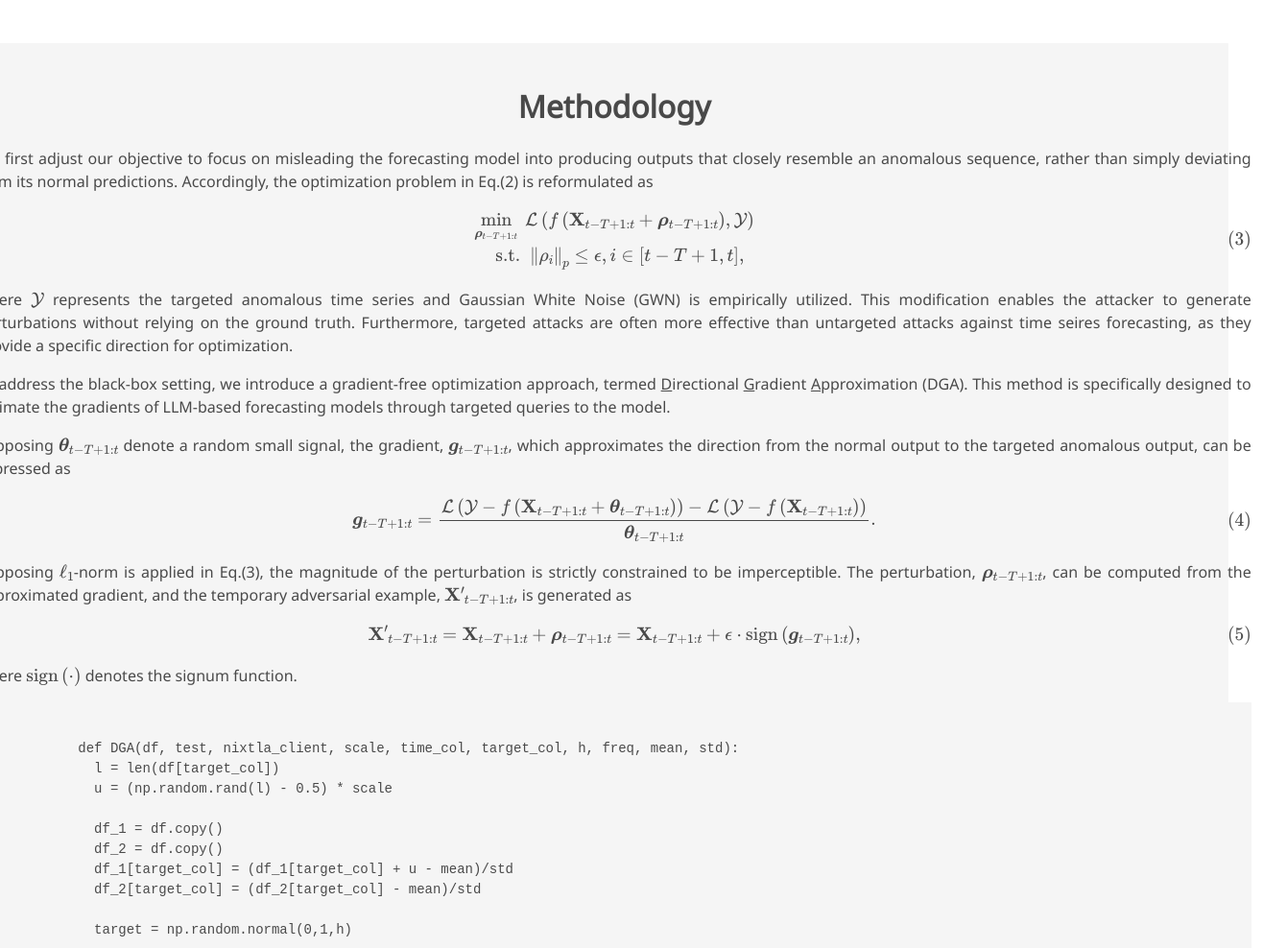
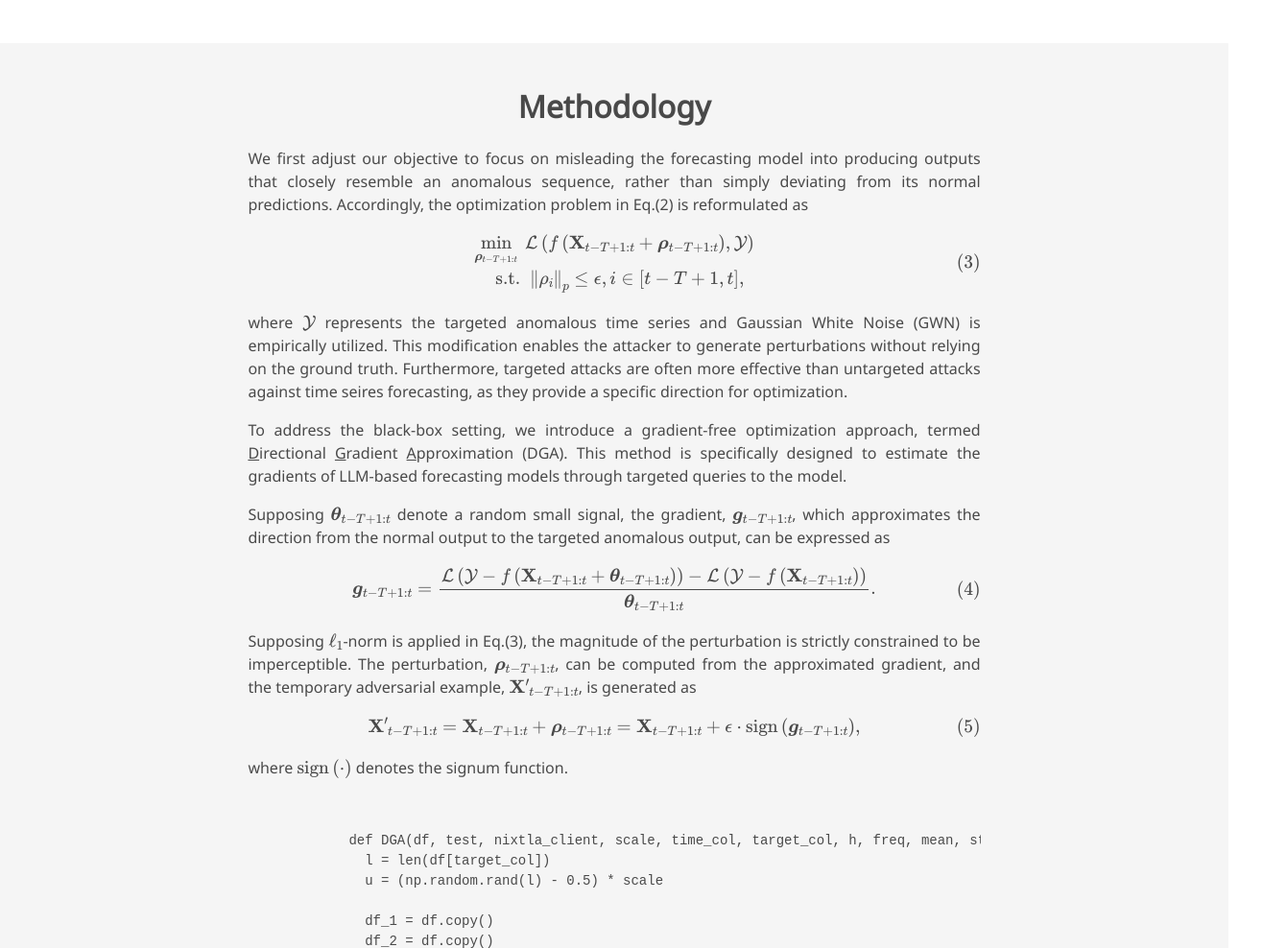
Before and after one commit to fuqliu/attack-llm4ts, a plain HTML site: page index.html in a window 1280 px wide. Shown: the part 2443-3431 px from the top of the page at 96% size, 1316 px wide, since content can reach past the window. Drawn offline with nearby package versions, Linux system fonts and the light colour scheme; some icons are missing; a web font is replaced by a local one.

Commit message:
Update index.html

```diff
--- a/index.html
+++ b/index.html
@@ -187,7 +187,7 @@
 <section class="section hero is-light">
   <div class="container is-max-desktop">
     <div class="columns is-centered has-text-centered">
-      <div class="column is-five-fifths">
+      <div class="column is-four-fifths">
         <h2 class="title is-3">Methodology</h2>
         <div class="content has-text-justified">
           <p>
```
